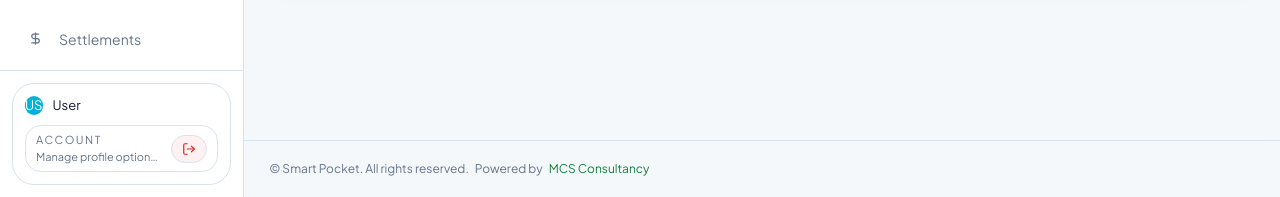
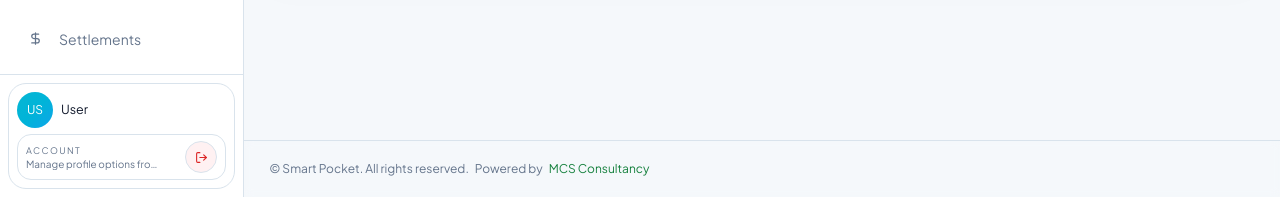
Before and after one commit to mzawan-MC1/SmartPocket, a Next.js app: page /budgets in a window 1280 px wide. Shown: the part 603-800 px from the top of the page. Built offline with nearby package versions, Linux system fonts and the light colour scheme; no server answers; the database is empty.

Commit message:
compact sidebar profile block

```diff
--- a/src/components/Sidebar.tsx
+++ b/src/components/Sidebar.tsx
@@ -380,7 +380,7 @@ export default function Sidebar({ collapsed, onToggle, activeRoute, onNavigateIt
       </nav>
 
       {/* User Profile */}
-      <div className={`shrink-0 border-t border-border/70 bg-white ${isMobileDrawer ? 'p-3 pb-[calc(env(safe-area-inset-bottom)+0.875rem)]' : 'p-3'} ${collapsed ? 'flex justify-center' : ''}`}>
+      <div className={`shrink-0 border-t border-border/70 bg-white ${isMobileDrawer ? 'p-3 pb-[calc(env(safe-area-inset-bottom)+0.875rem)]' : 'p-2'} ${collapsed ? 'flex justify-center' : ''}`}>
         {collapsed ? (
           <button
             onClick={handleSignOut}
@@ -391,39 +391,39 @@ export default function Sidebar({ collapsed, onToggle, activeRoute, onNavigateIt
               fullName={displayName}
               email={displayEmail}
               avatarUrl={profile?.avatar_url}
-              className={isMobileDrawer ? 'h-10 w-10 text-sm' : 'h-9 w-9 text-[13px]'}
-              textClassName={isMobileDrawer ? 'text-sm' : 'text-[13px]'}
+              className={isMobileDrawer ? 'h-10 w-10 text-sm' : 'h-8.5 w-8.5 text-xs'}
+              textClassName={isMobileDrawer ? 'text-sm' : 'text-xs'}
               iconClassName={isMobileDrawer ? 'h-4.5 w-4.5' : 'h-4 w-4'}
             />
           </button>
         ) : (
-          <div className={`border border-border/80 bg-secondary/35 shadow-card-sm ${isMobileDrawer ? 'rounded-2xl p-3' : 'rounded-[22px] p-3'}`}>
-            <div className={`flex items-center ${isMobileDrawer ? 'gap-3' : 'gap-2.5'}`}>
+          <div className={`border border-border/80 bg-secondary/35 shadow-card-sm ${isMobileDrawer ? 'rounded-2xl p-3' : 'rounded-[18px] p-2'}`}>
+            <div className={`flex items-center ${isMobileDrawer ? 'gap-3' : 'gap-2'}`}>
               <UserAvatar
                 fullName={displayName}
                 email={displayEmail}
                 avatarUrl={profile?.avatar_url}
-                className={isMobileDrawer ? 'h-10 w-10 text-sm' : 'h-8.5 w-8.5 text-[13px]'}
-                textClassName={isMobileDrawer ? 'text-sm' : 'text-[13px]'}
+                className={isMobileDrawer ? 'h-10 w-10 text-sm' : 'h-9 w-9 text-xs'}
+                textClassName={isMobileDrawer ? 'text-sm' : 'text-xs'}
                 iconClassName={isMobileDrawer ? 'h-4.5 w-4.5' : 'h-4 w-4'}
               />
               <div className="min-w-0 flex-1">
-                <p className={`truncate font-700 text-foreground ${isMobileDrawer ? 'text-sm' : 'text-[13px]'}`}>{displayName}</p>
-                <p className="truncate text-xs text-muted-foreground">{displayEmail}</p>
+                <p className={`truncate font-700 leading-tight text-foreground ${isMobileDrawer ? 'text-sm' : 'text-[12.5px]'}`}>{displayName}</p>
+                <p className={`truncate leading-tight text-muted-foreground ${isMobileDrawer ? 'text-xs' : 'text-[10.5px]'}`}>{displayEmail}</p>
               </div>
             </div>
-            <div className={`flex items-center justify-between gap-2 border border-border/80 bg-card ${isMobileDrawer ? 'mt-3 rounded-xl px-3 py-2' : 'mt-2.5 rounded-lg px-2.5 py-1.5'}`}>
+            <div className={`flex items-center justify-between gap-2 border border-border/80 bg-card ${isMobileDrawer ? 'mt-3 rounded-xl px-3 py-2' : 'mt-1.5 rounded-[14px] px-2 py-1.5'}`}>
               <div className="min-w-0">
-                <p className="text-[11px] font-700 uppercase tracking-[0.14em] text-muted-foreground">{t('sidebar.accountTitle', { ns: 'portal' })}</p>
-                <p className="truncate text-[11px] text-muted-foreground">{t('sidebar.accountDescription', { ns: 'portal' })}</p>
+                <p className={`font-700 uppercase text-muted-foreground ${isMobileDrawer ? 'text-[11px] tracking-[0.14em]' : 'text-[9px] tracking-[0.16em]'}`}>{t('sidebar.accountTitle', { ns: 'portal' })}</p>
+                <p className={`text-muted-foreground ${isMobileDrawer ? 'truncate text-[11px]' : 'max-w-[138px] truncate text-[10px] leading-tight'}`}>{t('sidebar.accountDescription', { ns: 'portal' })}</p>
               </div>
               <button
                 onClick={handleSignOut}
-                className={`inline-flex items-center justify-center gap-1.5 border border-negative/20 bg-negative-soft text-xs font-700 text-negative transition-colors hover:bg-negative-soft/80 ${isMobileDrawer ? 'rounded-xl px-3 py-2' : 'rounded-lg px-2.5 py-1.5'}`}
+                className={`inline-flex items-center justify-center gap-1.5 border border-negative/20 bg-negative-soft font-700 text-negative transition-colors hover:bg-negative-soft/80 ${isMobileDrawer ? 'rounded-xl px-3 py-2 text-xs' : 'h-8 w-8 rounded-full p-0 text-[11px]'}`}
                 aria-label={t('sidebar.signOut', { ns: 'portal' })}
                 title={t('sidebar.signOut', { ns: 'portal' })}
               >
-                <LogOut size={14} />
+                <LogOut size={isMobileDrawer ? 14 : 13} />
                 {isMobileDrawer ? <span>{t('sidebar.signOut', { ns: 'portal' })}</span> : null}
               </button>
             </div>
```
